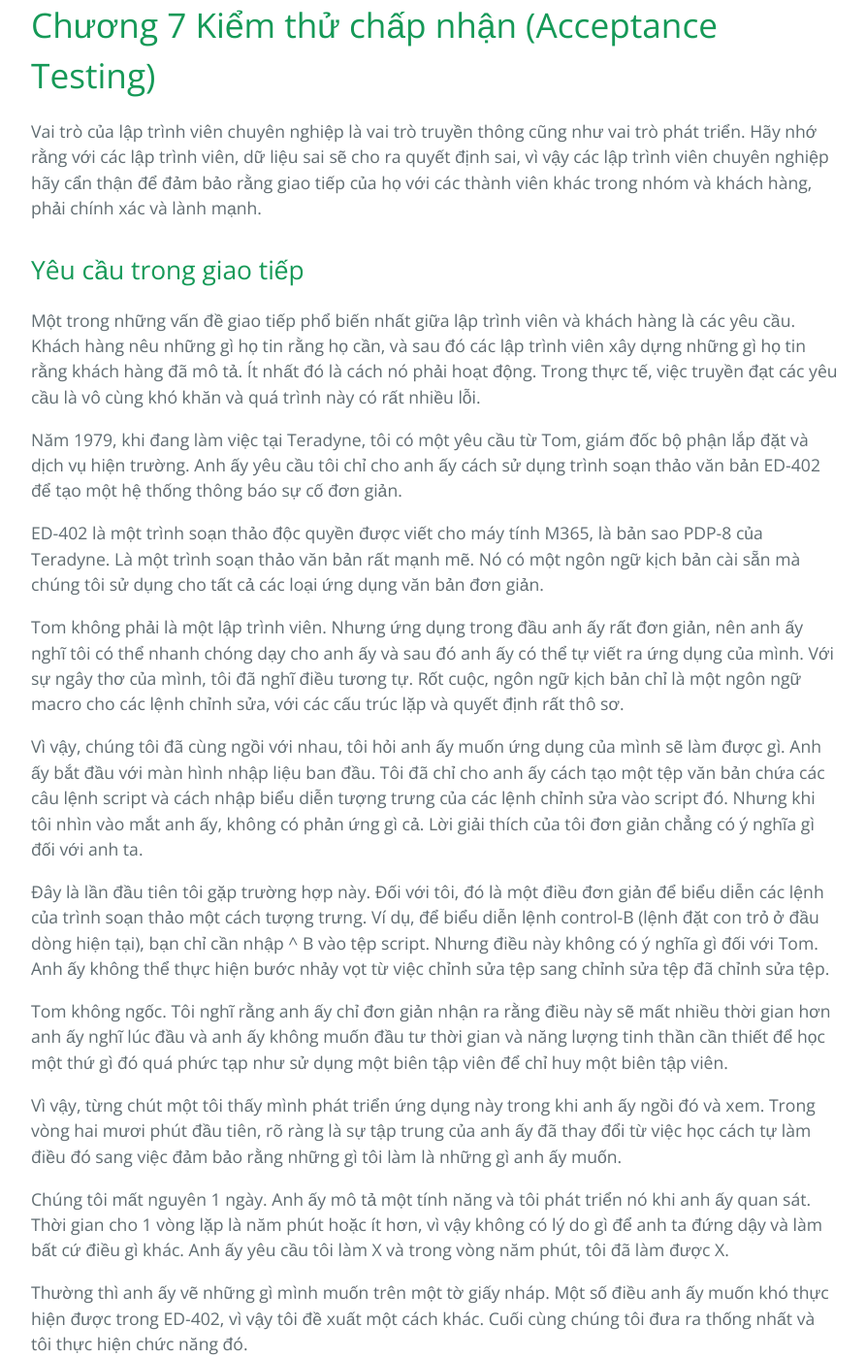
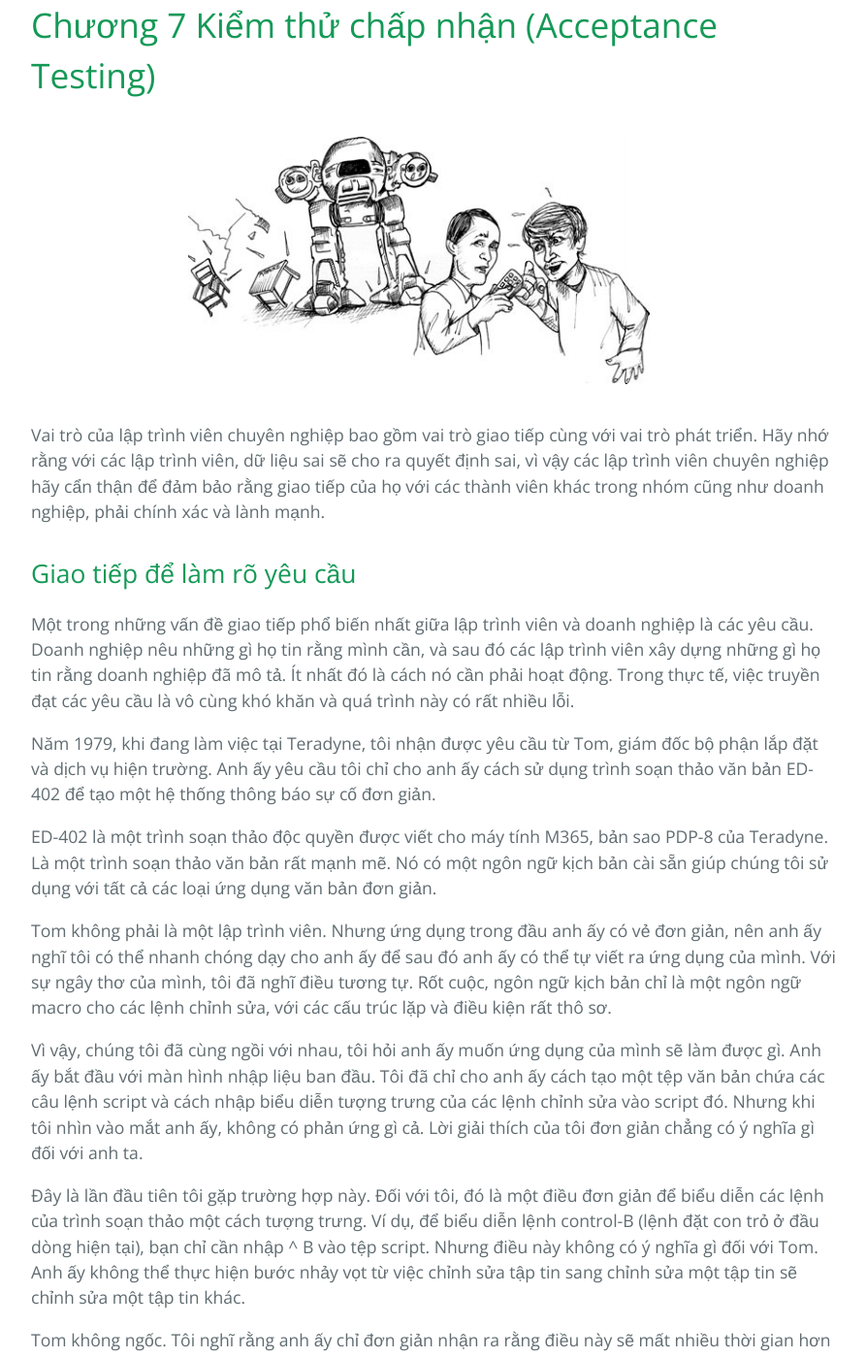
Before and after one commit to HaiBV/haibv.github.io, a Jekyll site: the page built from clean-coder/chapter-7-acceptance-testing.md, in a window 1280 px wide and 1400 px high, scrolled down 428 px. Shown: the whole window at 97% size, without its empty margins (192-1085 px from the left). Built offline with Jekyll 4.4.1, drawn with Linux system fonts in a browser that asks for light colours; our own code applies the rules of GitHub Pages for plain Markdown files.

Commit message:
Book - The Clean Coder - Correction - C7

```diff
--- a/clean-coder/chapter-7-acceptance-testing.md
+++ b/clean-coder/chapter-7-acceptance-testing.md
@@ -4,21 +4,23 @@ layout: default
 
 # Chương 7 Kiểm thử chấp nhận (Acceptance Testing)
 
-Vai trò của lập trình viên chuyên nghiệp là vai trò truyền thông cũng như vai trò phát triển. Hãy nhớ rằng với các lập trình viên, dữ liệu sai sẽ cho ra quyết định sai, vì vậy các lập trình viên chuyên nghiệp hãy cẩn thận để đảm bảo rằng giao tiếp của họ với các thành viên khác trong nhóm và khách hàng, phải chính xác và lành mạnh.
+![7-1](images/7-1.png)
 
-## Yêu cầu trong giao tiếp
+Vai trò của lập trình viên chuyên nghiệp bao gồm vai trò giao tiếp cùng với vai trò phát triển. Hãy nhớ rằng với các lập trình viên, dữ liệu sai sẽ cho ra quyết định sai, vì vậy các lập trình viên chuyên nghiệp hãy cẩn thận để đảm bảo rằng giao tiếp của họ với các thành viên khác trong nhóm cũng như doanh nghiệp, phải chính xác và lành mạnh.
 
-Một trong những vấn đề giao tiếp phổ biến nhất giữa lập trình viên và khách hàng là các yêu cầu. Khách hàng nêu những gì họ tin rằng họ cần, và sau đó các lập trình viên xây dựng những gì họ tin rằng khách hàng đã mô tả. Ít nhất đó là cách nó phải hoạt động. Trong thực tế, việc truyền đạt các yêu cầu là vô cùng khó khăn và quá trình này có rất nhiều lỗi.
+## Giao tiếp để làm rõ yêu cầu
 
-Năm 1979, khi đang làm việc tại Teradyne, tôi có một yêu cầu từ Tom, giám đốc bộ phận lắp đặt và dịch vụ hiện trường. Anh ấy yêu cầu tôi chỉ cho anh ấy cách sử dụng trình soạn thảo văn bản ED-402 để tạo một hệ thống thông báo sự cố đơn giản.
+Một trong những vấn đề giao tiếp phổ biến nhất giữa lập trình viên và doanh nghiệp là các yêu cầu. Doanh nghiệp nêu những gì họ tin rằng mình cần, và sau đó các lập trình viên xây dựng những gì họ tin rằng doanh nghiệp đã mô tả. Ít nhất đó là cách nó cần phải hoạt động. Trong thực tế, việc truyền đạt các yêu cầu là vô cùng khó khăn và quá trình này có rất nhiều lỗi.
 
-ED-402 là một trình soạn thảo độc quyền được viết cho máy tính M365, là bản sao PDP-8 của Teradyne. Là một trình soạn thảo văn bản rất mạnh mẽ. Nó có một ngôn ngữ kịch bản cài sẵn mà chúng tôi sử dụng cho tất cả các loại ứng dụng văn bản đơn giản.
+Năm 1979, khi đang làm việc tại Teradyne, tôi nhận được yêu cầu từ Tom, giám đốc bộ phận lắp đặt và dịch vụ hiện trường. Anh ấy yêu cầu tôi chỉ cho anh ấy cách sử dụng trình soạn thảo văn bản ED-402 để tạo một hệ thống thông báo sự cố đơn giản.
 
-Tom không phải là một lập trình viên. Nhưng ứng dụng trong đầu anh ấy rất đơn giản, nên anh ấy nghĩ tôi có thể nhanh chóng dạy cho anh ấy và sau đó anh ấy có thể tự viết ra ứng dụng của mình. Với sự ngây thơ của mình, tôi đã nghĩ điều tương tự. Rốt cuộc, ngôn ngữ kịch bản chỉ là một ngôn ngữ macro cho các lệnh chỉnh sửa, với các cấu trúc lặp và quyết định rất thô sơ.
+ED-402 là một trình soạn thảo độc quyền được viết cho máy tính M365, bản sao PDP-8 của Teradyne. Là một trình soạn thảo văn bản rất mạnh mẽ. Nó có một ngôn ngữ kịch bản cài sẵn giúp chúng tôi sử dụng với tất cả các loại ứng dụng văn bản đơn giản.
+
+Tom không phải là một lập trình viên. Nhưng ứng dụng trong đầu anh ấy có vẻ đơn giản, nên anh ấy nghĩ tôi có thể nhanh chóng dạy cho anh ấy để sau đó anh ấy có thể tự viết ra ứng dụng của mình. Với sự ngây thơ của mình, tôi đã nghĩ điều tương tự. Rốt cuộc, ngôn ngữ kịch bản chỉ là một ngôn ngữ macro cho các lệnh chỉnh sửa, với các cấu trúc lặp và điều kiện rất thô sơ.
 
 Vì vậy, chúng tôi đã cùng ngồi với nhau, tôi hỏi anh ấy muốn ứng dụng của mình sẽ làm được gì. Anh ấy bắt đầu với màn hình nhập liệu ban đầu. Tôi đã chỉ cho anh ấy cách tạo một tệp văn bản chứa các câu lệnh script và cách nhập biểu diễn tượng trưng của các lệnh chỉnh sửa vào script đó. Nhưng khi tôi nhìn vào mắt anh ấy, không có phản ứng gì cả. Lời giải thích của tôi đơn giản chẳng có ý nghĩa gì đối với anh ta.
 
-Đây là lần đầu tiên tôi gặp trường hợp này. Đối với tôi, đó là một điều đơn giản để biểu diễn các lệnh của trình soạn thảo một cách tượng trưng. Ví dụ, để biểu diễn lệnh control-B (lệnh đặt con trỏ ở đầu dòng hiện tại), bạn chỉ cần nhập ^ B vào tệp script. Nhưng điều này không có ý nghĩa gì đối với Tom. Anh ấy không thể thực hiện bước nhảy vọt từ việc chỉnh sửa tệp sang chỉnh sửa tệp đã chỉnh sửa tệp.
+Đây là lần đầu tiên tôi gặp trường hợp này. Đối với tôi, đó là một điều đơn giản để biểu diễn các lệnh của trình soạn thảo một cách tượng trưng. Ví dụ, để biểu diễn lệnh control-B (lệnh đặt con trỏ ở đầu dòng hiện tại), bạn chỉ cần nhập ^ B vào tệp script. Nhưng điều này không có ý nghĩa gì đối với Tom. Anh ấy không thể thực hiện bước nhảy vọt từ việc chỉnh sửa tập tin sang chỉnh sửa một tập tin sẽ chỉnh sửa một tập tin khác.
 
 Tom không ngốc. Tôi nghĩ rằng anh ấy chỉ đơn giản nhận ra rằng điều này sẽ mất nhiều thời gian hơn anh ấy nghĩ lúc đầu và anh ấy không muốn đầu tư thời gian và năng lượng tinh thần cần thiết để học một thứ gì đó quá phức tạp như sử dụng một biên tập viên để chỉ huy một biên tập viên.
 
```
Also changed, not shown: clean-coder/images/7-1.png (added).
